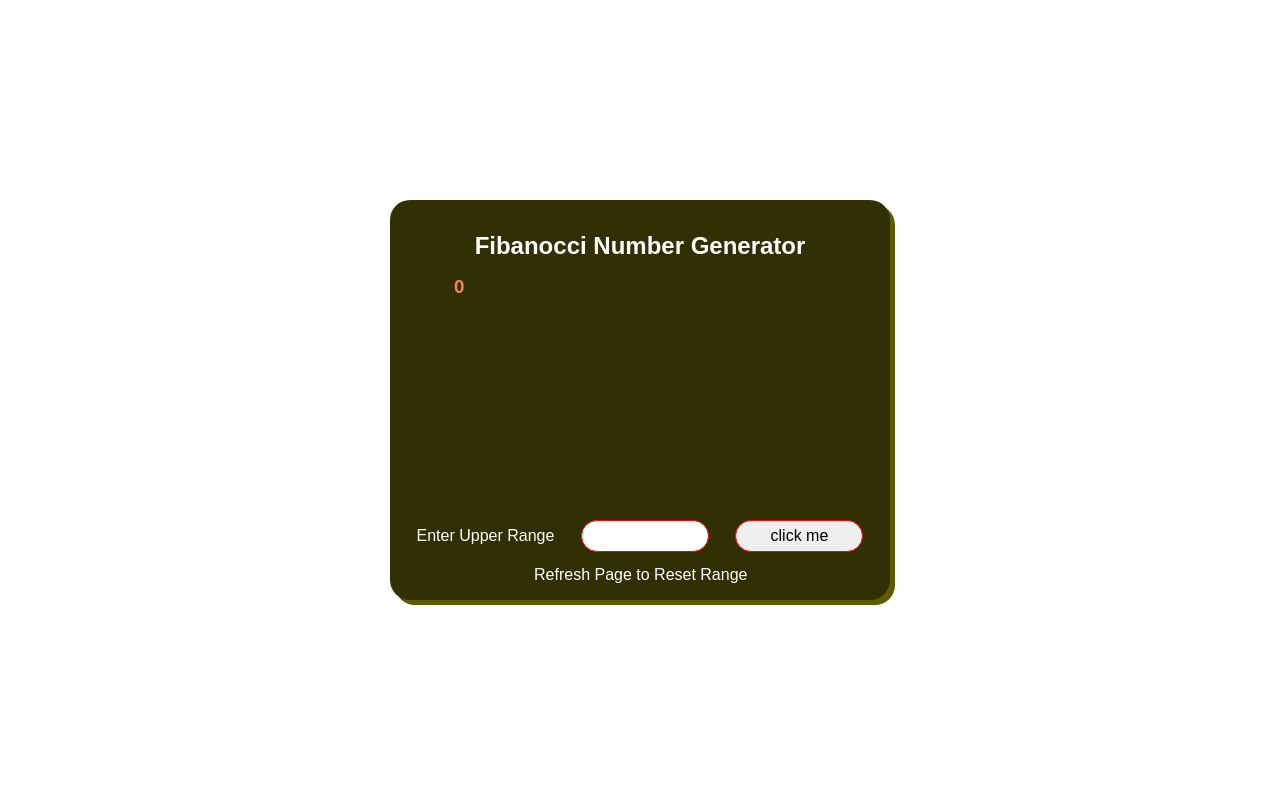
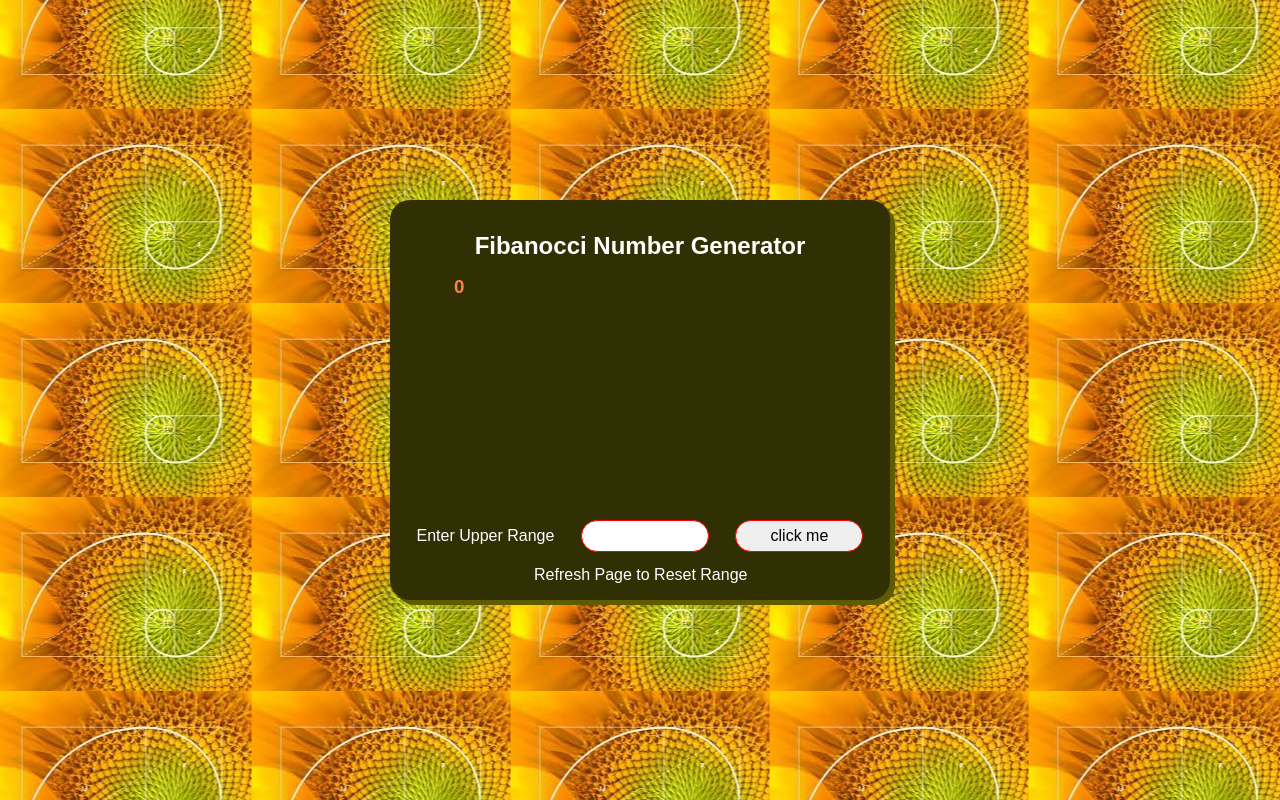
Before and after one commit to ronaldpannel/Fibanocci-Generator, a plain HTML site: page index.html in a window 1280 px wide. Drawn offline with Linux system fonts and the light colour scheme; the site is published under a folder, as on GitHub Pages, so addresses that start at the root find nothing.

Commit message:
Update styles.css

```diff
--- a/styles.css
+++ b/styles.css
@@ -10,7 +10,7 @@ section {
   position: relative;
   width: 100vw;
   height: 100vh;
-  background-image: url(/sunflower.jpeg);
+  background-image: url(sunflower.jpeg);
   background-repeat: repeat;
   background-position: center;
 }
```
